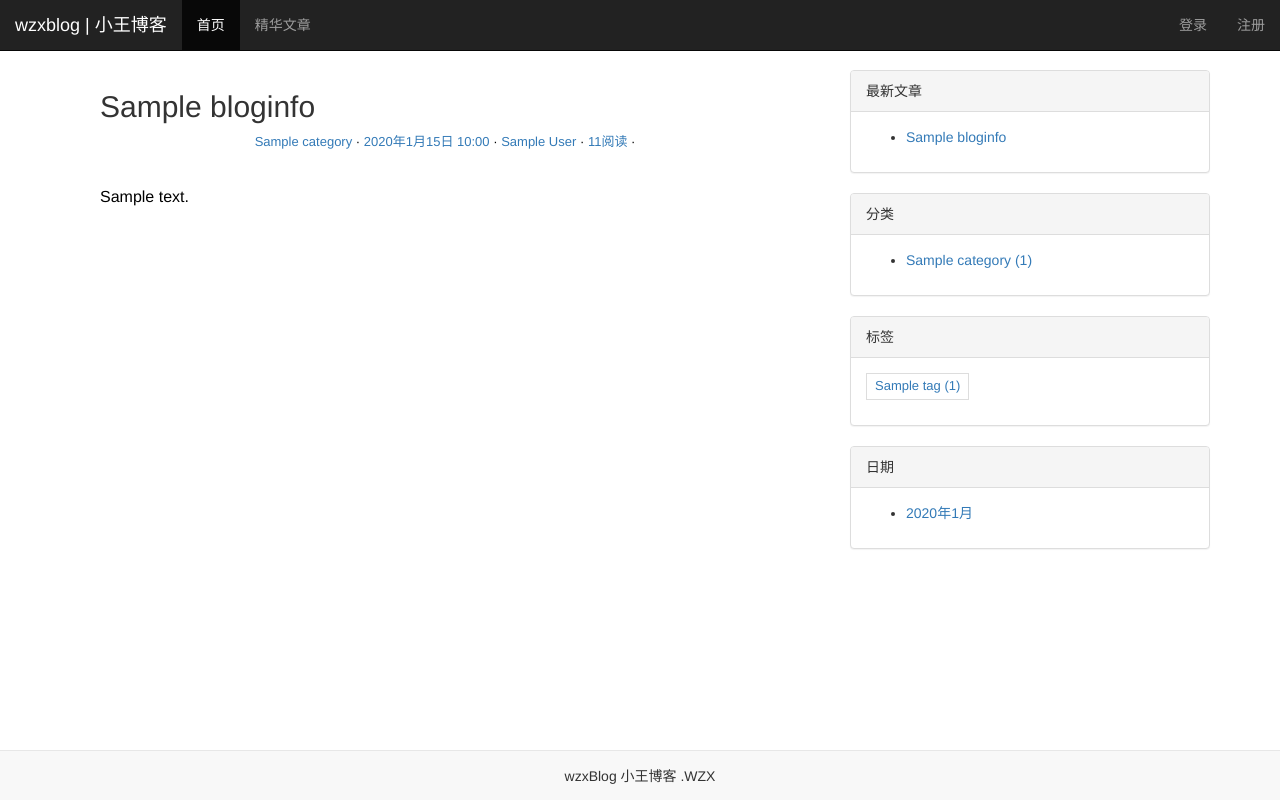
After one commit to oidwm/blog, a Django app: page /blog_detail/1/ in a window 1280 px wide. The commit adds this page. Run offline with Django 5.2, Linux system fonts and the light colour scheme; tables that the repository leaves empty hold one stand-in row (values such as "Sample post"); some libraries are stand-ins or nearby versions.

Commit message:
递交说明

```diff
--- a/templates/base.html
+++ b/templates/base.html
@@ -77,43 +77,12 @@
             </div><!-- /.navbar-collapse -->
         </div><!-- /.container-fluid -->
     </nav>
-    <div class="content-boby">
+    <div class="content-boby" style="margin-bottom:80px">
         <div class="container">
         <div class="row">
             <main class="col-md-8">
                 {% block main %}
                 {% endblock main %}
-                {% for blog in blog_list %}
-                <div class="media">
-                {% if not author %}
-                  <div class="media-left">
-                      <a href='author/{{ blog.author.id }}'>
-                          <img class="media-object img-circle" src="/media/{{ blog.author.head_img }}" alt="进入作者主页"
-                          style="width:100px;height:100px;">
-                      </a>
-                  </div>
-                {% endif %}
-                    <div class="media-body">
-                        <h4 class="media-heading"><a href="#">{{ blog.title }}</a></h4>
-                        <p></p>
-                        <div class="entry-content">
-                            <span class="blog-category"><a href="#">{{ blog.category.name }}</a> </span>
-                            <span class="blog-tags">
-                                <a href="#">
-                                    <time class="entry-date"datetime="{{ blog.create_time }}" >
-                                        {{ blog.create_time }}
-                                    </time>
-                                </a>
-                            </span>
-                            <span class="blog-author"><a href="#">{{ blog.author.nikename }}</a> </span>
-                            <span class="comments-link"><a href="#">123评论</a> </span>
-                            <span class="views-count"><a href="#">{{ blog.views }}</a> </span>
-                        </div>
-                  </div>
-                </div>
-                    {% empty %}
-                    <div class="alert alert-success" role="alert">暂无文章，欢迎投稿</div>
-                {% endfor %}
             </main>
 
             <aside class="col-md-4">
@@ -133,7 +102,7 @@
                         {% get_new_blogs as new_blog_list %}
                         <ul>
                             {% for blog in new_blog_list %}
-                             <li><a href="#">{{ blog.title }}</a></li>
+                             <li><a href="{% url 'blog:blog_detail' blog.id %}">{{ blog.title }}</a></li>
                             {% endfor %}
                         </ul>
                     </div>
--- a/templates/blog/archives.html
+++ b/templates/blog/archives.html
@@ -4,4 +4,5 @@
       <li><a href="#">日期</a></li>
       <li class="active">{{ year }}年{{ month }}月</li>
     </ol>
+    {% include 'blog_list.html' %}
 {% endblock main %}
--- a/templates/blog/author.html
+++ b/templates/blog/author.html
@@ -4,4 +4,5 @@
       <li><a href="#">作者</a></li>
       <li class="active">{{ author.nikename }}</li>
     </ol>
+    {% include 'blog_list.html' %}
 {% endblock main %}
--- /dev/null
+++ b/templates/blog/blog_detail.html
@@ -0,0 +1,26 @@
+{% extends 'base.html' %}
+{% block main %}
+    <article class="blog">
+    <header class="entry-header">
+        <h2>{{ blog.title }}</h2>
+        <div class="entry-meta-detail">
+            <span class="blog-category">
+                <a href="{% url 'blog:category' blog.category.id %}">{{ blog.category.name }}</a>
+            </span>
+            <span class="blog-date">
+                <a href="#">{{ blog.create_time }}</a>
+            </span>
+            <span class="blog-author">
+                <a href="{% url 'blog:author' blog.author.id %}">{{ blog.author.nikename }}</a>
+            </span>
+            <span class="views-count">
+                <a href="#">{{ blog.views }}阅读</a>
+            </span>
+        </div>
+        </header>
+     <div class="entry-content clearfix">
+            {{ blog.body|safe }}
+     </div>
+    </article>
+    {% include 'blog_list.html' %}
+{% endblock main %}
--- a/templates/blog/category.html
+++ b/templates/blog/category.html
@@ -4,4 +4,5 @@
       <li><a href="#">分类</a></li>
       <li class="active">{{ Category.name }}</li>
     </ol>
+    {% include 'blog_list.html' %}
 {% endblock main %}
--- a/templates/blog/index.html
+++ b/templates/blog/index.html
@@ -9,4 +9,5 @@
         <p><a class="btn btn-primary btn-lg" href="/registe/" role="button">新用户注册</a></p>
     {% endif %}
 </div>
+    {% include 'blog_list.html' %}
 {% endblock main %}
--- a/templates/blog/login.html
+++ b/templates/blog/login.html
@@ -95,4 +95,3 @@
     </script>
 </body>
 </html>
-auth.login
--- a/templates/blog/tag.html
+++ b/templates/blog/tag.html
@@ -4,4 +4,5 @@
       <li><a href="#">标签</a></li>
       <li class="active">{{ tags.name }}</li>
     </ol>
+    {% include 'blog_list.html' %}
 {% endblock main %}
--- /dev/null
+++ b/templates/blog_list.html
@@ -0,0 +1,29 @@
+            {% for blog in blog_list %}
+                <div class="media">
+                {% if not author %}
+                  <div class="media-left">
+                      <a href='author/{{ blog.author.id }}'>
+                          <img class="media-object img-circle" src="/media/{{ blog.author.head_img }}" alt="进入作者主页"
+                          style="width:100px;height:100px;">
+                      </a>
+                  </div>
+                {% endif %}
+                    <div class="media-body">
+                        <h4 class="media-heading"><a href="{% url 'blog:blog_detail' blog.id %}">{{ blog.title }}</a></h4>
+                        <p></p>
+                        <div class="entry-content">
+                            <span class="blog-category"><a href="#">{{ blog.category.name }}</a> </span>
+                            <span class="blog-tags">
+                                <a href="#">
+                                    <time class="entry-date"datetime="{{ blog.create_time }}" >
+                                        {{ blog.create_time }}
+                                    </time>
+                                </a>
+                            </span>
+                            <span class="blog-author"><a href="#">{{ blog.author.nikename }}</a> </span>
+                            <span class="comments-link"><a href="#">123评论</a> </span>
+                            <span class="views-count"><a href="#">{{ blog.views }}阅读</a> </span>
+                        </div>
+                  </div>
+                </div>
+                {% endfor %}
--- a/wzxblog/models.py
+++ b/wzxblog/models.py
@@ -32,6 +32,10 @@ class Bloginfo(models.Model):
     def __str__(self):
         return self.title
 
+    def add_one_views(self):
+        self.views += 1
+        self.save(update_fields=["views"])
+
     class Meta:
         ordering = ['-create_time', ]
         verbose_name = "文章"
--- a/wzxblog/urls.py
+++ b/wzxblog/urls.py
@@ -19,4 +19,6 @@ urlpatterns = [
     re_path("tag/(?P<tagid>[0-9]+)/$", views.tagview.as_view(), name='tag'),
 
     path("author/<int:userid>/", views.authorview.as_view(), name='author'),
+
+    path("blog_detail/<int:blogid>/", views.blogdatailview.as_view(), name='blog_detail'),
 ]
--- a/wzxblog/views.py
+++ b/wzxblog/views.py
@@ -1,6 +1,6 @@
 from django.contrib import auth
 from django.shortcuts import render, redirect, get_object_or_404
-from django.views.generic import ListView
+from django.views.generic import ListView, DetailView
 from django.shortcuts import get_object_or_404, render
 from .models import Bloginfo, Category, Tag
 
@@ -65,6 +65,18 @@ class archives(ListView):
         month = self.kwargs.get('month')
         return super(archives, self).get_queryset().filter(create_time__year=year, create_time__month=month).order_by(
             '-create_time')
+
+class blogdatailview(DetailView):
+    model = models.Bloginfo
+    template_name = 'blog/blog_detail.html'
+    context_object_name = 'blog'
+    pk_url_kwarg = 'blogid'
+
+    def get_object(self, queryset=None):
+        blog = super(blogdatailview, self).get_object(queryset=None)
+        blog.add_one_views()
+        return blog
+
 
 
 def registe(request):
```
